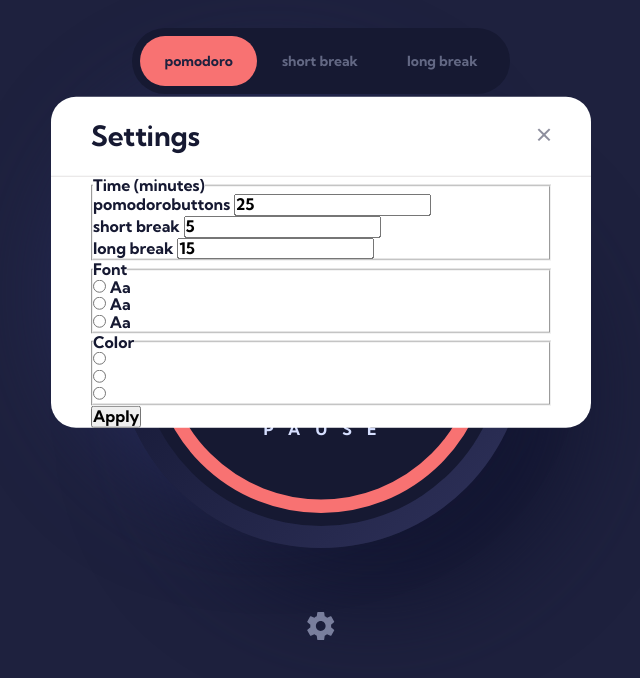
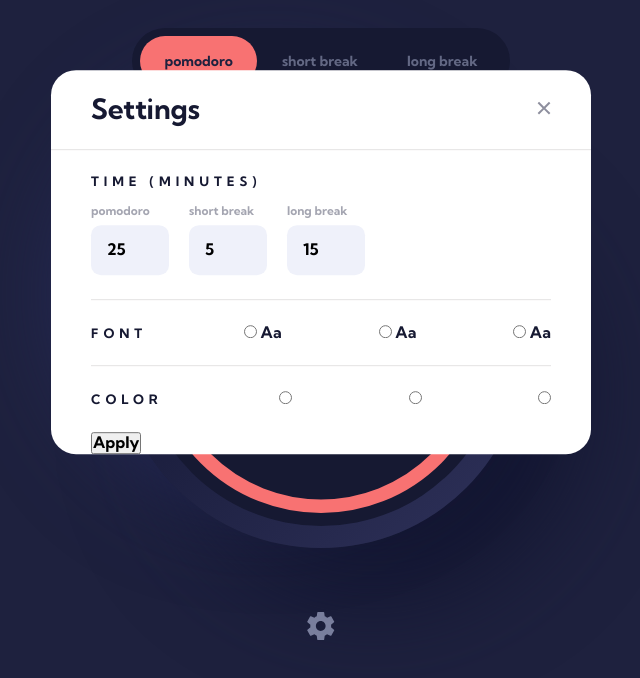
Before and after one commit to karolbanat/fem-pomodoro-app, a website: page index.html in a window 1280 px wide. Shown: the part 138-816 px from the top of the page, without its empty margins (319-959 px from the left). Drawn offline with Linux system fonts and the light colour scheme.

Commit message:
Settings form fieldsets and form inputs

```diff
--- a/index.html
+++ b/index.html
@@ -115,44 +115,49 @@
                     <!-- times settings start -->
                     <fieldset class="settings-form__fieldset">
                         <legend>Time (minutes)</legend>
+                        <div class="times-input-grid">
                             <div class="input-group">
                                 <label for="pomodoro-time"
-                                   class="input-group__label">pomodoro</label>buttons
+                                       class="input-group__label">pomodoro</label>
                                 <input type="number"
                                        min="1"
+                                       max="99"
                                        step="1"
                                        value="25"
                                        name="pomodoro"
                                        id="pomodoro-time"
-                                   class="input-group__input">
+                                       class="form-input">
                             </div>
                             <div class="input-group">
                                 <label for="short-break-time"
                                        class="input-group__label">short break</label>
                                 <input type="number"
                                        min="1"
+                                       max="99"
                                        step="1"
                                        value="5"
                                        name="short-break"
                                        id="short-break-time"
-                                   class="input-group__input">
+                                       class="form-input">
                             </div>
                             <div class="input-group">
                                 <label for="long-break-time"
                                        class="input-group__label">long break</label>
                                 <input type="number"
                                        min="1"
+                                       max="99"
                                        step="1"
                                        value="15"
                                        name="long-break"
                                        id="long-break-time"
-                                   class="input-group__input">
+                                       class="form-input">
+                            </div>
                         </div>
                     </fieldset>
                     <!-- times settings end -->
 
                     <!-- font settings start -->
-                    <fieldset class="settings-form__fieldset">
+                    <fieldset class="settings-form__fieldset settings-form__fieldset--horizontal">
                         <legend>Font</legend>
                         <div class="font-radio-button">
                             <input type="radio"
@@ -191,7 +196,7 @@
                     <!-- font settings end -->
 
                     <!-- colour settings start -->
-                    <fieldset class="settings-form__fieldset">
+                    <fieldset class="settings-form__fieldset settings-form__fieldset--horizontal">
                         <legend>Color</legend>
                         <div class="colour-radio-button">
                             <input type="radio"
--- a/src/sass/components/_index.scss
+++ b/src/sass/components/_index.scss
@@ -1,4 +1,6 @@
 @forward './buttons';
 @forward './modals';
+@forward './forms';
+@forward './form-elements';
 @forward './state-group';
 @forward './timer';
--- /dev/null
+++ b/src/sass/components/form-elements/_form-input.scss
@@ -0,0 +1,14 @@
+@use '../../abstracts/mixins';
+
+.form-input {
+	padding: 1em;
+	font-size: var(--fz-300);
+	background-color: var(--clr-neutral-200);
+	border: none;
+	border-radius: var(--borr-200);
+
+	&[type='number'] {
+		width: 100%;
+		max-width: 14rem;
+	}
+}
--- /dev/null
+++ b/src/sass/components/form-elements/_index.scss
@@ -0,0 +1,2 @@
+@forward './input-group';
+@forward './form-input';
--- /dev/null
+++ b/src/sass/components/form-elements/_input-group.scss
@@ -0,0 +1,18 @@
+@use '../../abstracts/mixins';
+
+.input-group {
+	display: flex;
+	justify-content: space-between;
+	align-items: center;
+	gap: 0.8rem;
+	@include mixins.media-query(small) {
+		flex-direction: column;
+		align-items: flex-start;
+	}
+
+	&__label {
+		font-size: var(--fz-200);
+		color: var(--clr-neutral-700);
+		opacity: 0.4;
+	}
+}
--- /dev/null
+++ b/src/sass/components/forms/_index.scss
@@ -0,0 +1 @@
+@forward './settings-form';
--- /dev/null
+++ b/src/sass/components/forms/_settings-form.scss
@@ -0,0 +1,36 @@
+@use '../../abstracts/mixins';
+
+.settings-form {
+	&__fieldset {
+		display: flex;
+		flex-direction: column;
+		// align-items: center;
+		gap: 1.6rem;
+		padding-block: 2.4rem;
+		border: none;
+		@include mixins.media-query(medium) {
+			align-items: flex-start;
+
+			&--horizontal {
+				flex-direction: row;
+				justify-content: space-between;
+				align-items: center;
+			}
+		}
+
+		&:not(:last-of-type) {
+			border-bottom: 1px solid var(--clr-neutral-300);
+		}
+
+		legend {
+			float: left;
+			font-size: var(--fz-100);
+			text-align: center;
+			text-transform: uppercase;
+			letter-spacing: var(--ls-200);
+			@include mixins.media-query(medium) {
+				text-align: start;
+			}
+		}
+	}
+}
--- a/src/sass/layout/_grid.scss
+++ b/src/sass/layout/_grid.scss
@@ -1,3 +1,5 @@
+@use '../abstracts/mixins';
+
 .one-cell-grid {
 	display: grid;
 	place-items: center;
@@ -8,3 +10,13 @@
 		grid-row: 1;
 	}
 }
+
+.times-input-grid {
+	display: grid;
+	gap: 0.8rem;
+	@include mixins.media-query(small) {
+		grid-auto-flow: column;
+		grid-auto-columns: 1fr;
+		gap: 2rem;
+	}
+}
```
Also changed, not shown: dist/css/main.min.css. Lines whose indentation alone changed are shown as unchanged.
